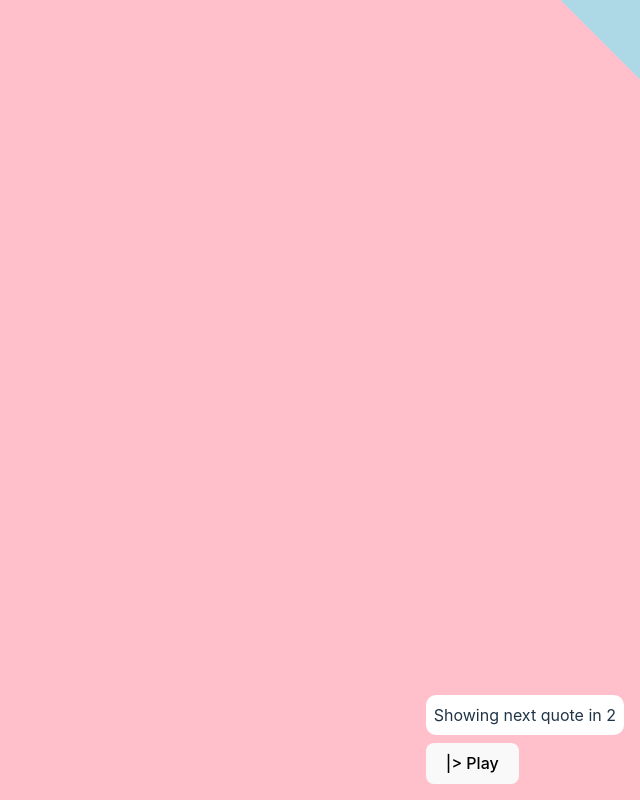
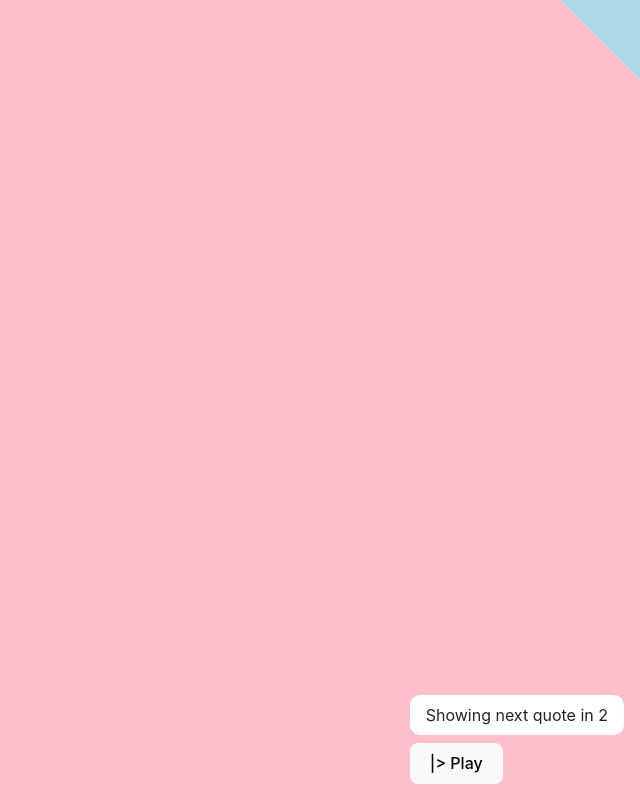
Before and after one commit to do-kevin/random-quotes-generator, a React (Vite) app: page / in a window 1280 px wide. Shown: the whole page, without its empty margins (640-1280 px from the left). Built offline with nearby package versions, Linux system fonts and the light colour scheme; no server answers.

Commit message:
:ambulance: set black font for quote card
update: set font to black due to dark mode

```diff
--- a/src/modules/quote/QuoteScreen.tsx
+++ b/src/modules/quote/QuoteScreen.tsx
@@ -114,6 +114,7 @@ export const QuoteScreen = () => {
     padding: "1rem",
     borderRadius: "10px",
     maxWidth: "40rem",
+    color: "#242424",
   };
 
   const quoteBtnStyles: React.CSSProperties = {
@@ -174,8 +175,9 @@ export const QuoteScreen = () => {
             background: "white",
             marginBottom: "0.5rem",
             textAlign: "center",
-            padding: "0.5rem",
+            padding: "0.5rem 1rem",
             borderRadius: "10px",
+            color: "#242424",
           }}
         >
           Showing next quote in {count}
```
